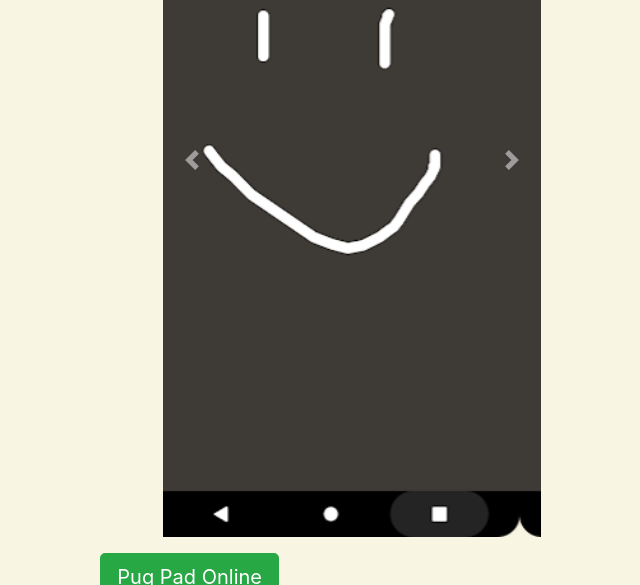
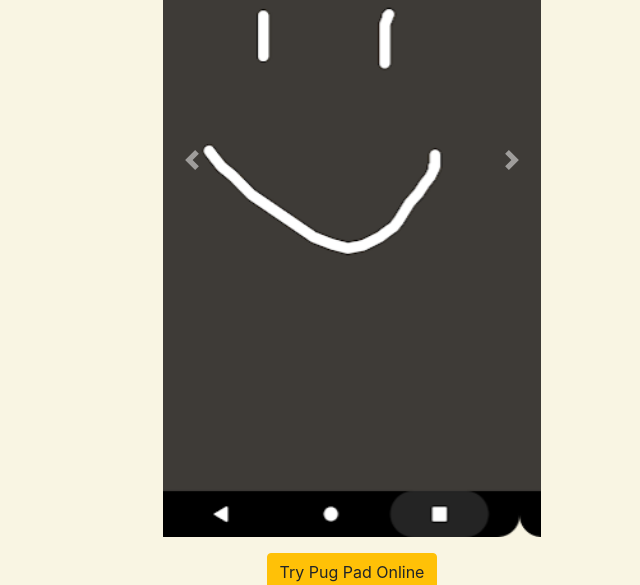
Before and after one commit to jadepug/JadePug, a plain HTML site: page index.html in a window 1280 px wide. Shown: the part 748-1333 px from the top of the page, without its empty margins (288-928 px from the left). Drawn offline with nearby package versions, Linux system fonts and the light colour scheme; grey boxes are pictures that could not be loaded.

Commit message:
change button style

```diff
--- a/index.html
+++ b/index.html
@@ -71,8 +71,8 @@
         </div>
 
         <div class="row justify-content-center">
-            <div class="col-sm-5">
-                <a href=./src/web/PugPad class="btn btn-lg btn-success">Pug Pad Online</a>
+            <div class="col-xs-5 text-center">
+                <a href=./src/web/PugPad class="btn btn-block btn-warning">Try Pug Pad Online</a>
             </div>
         </div>
 
```
